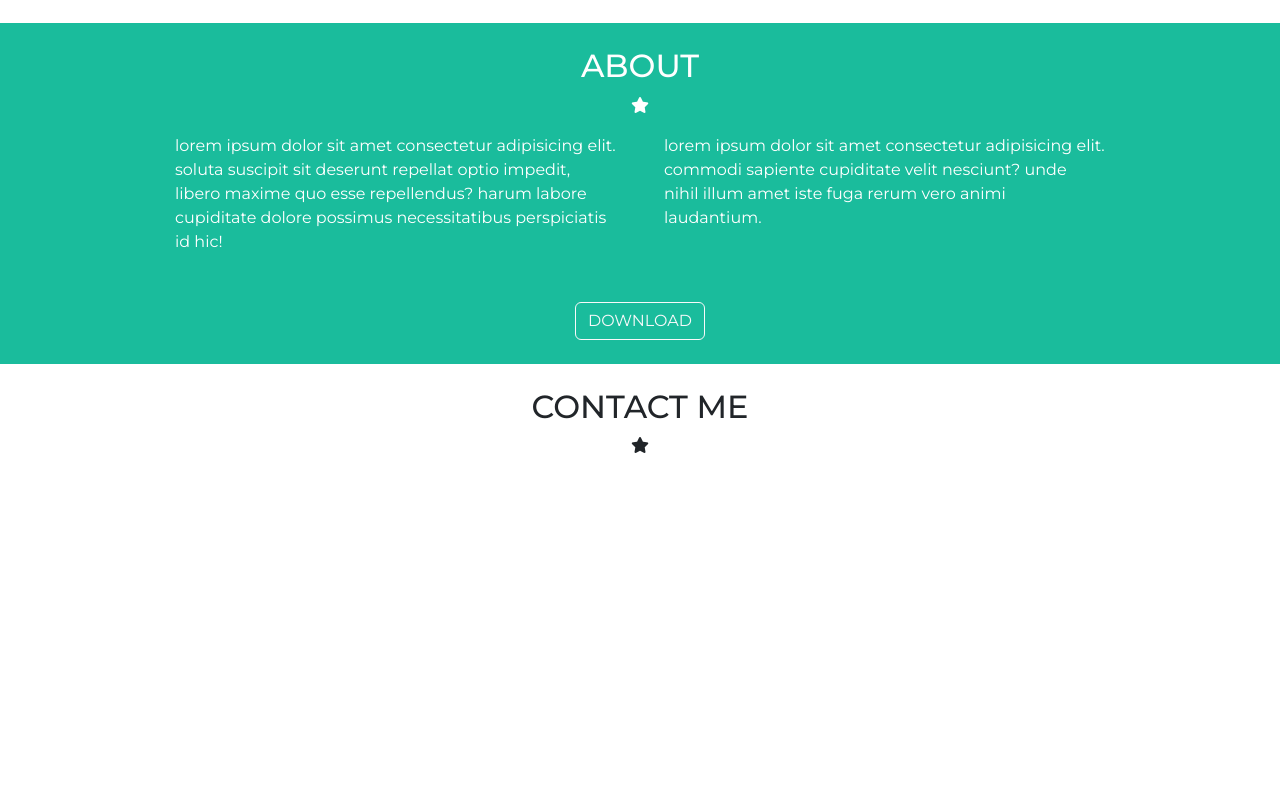
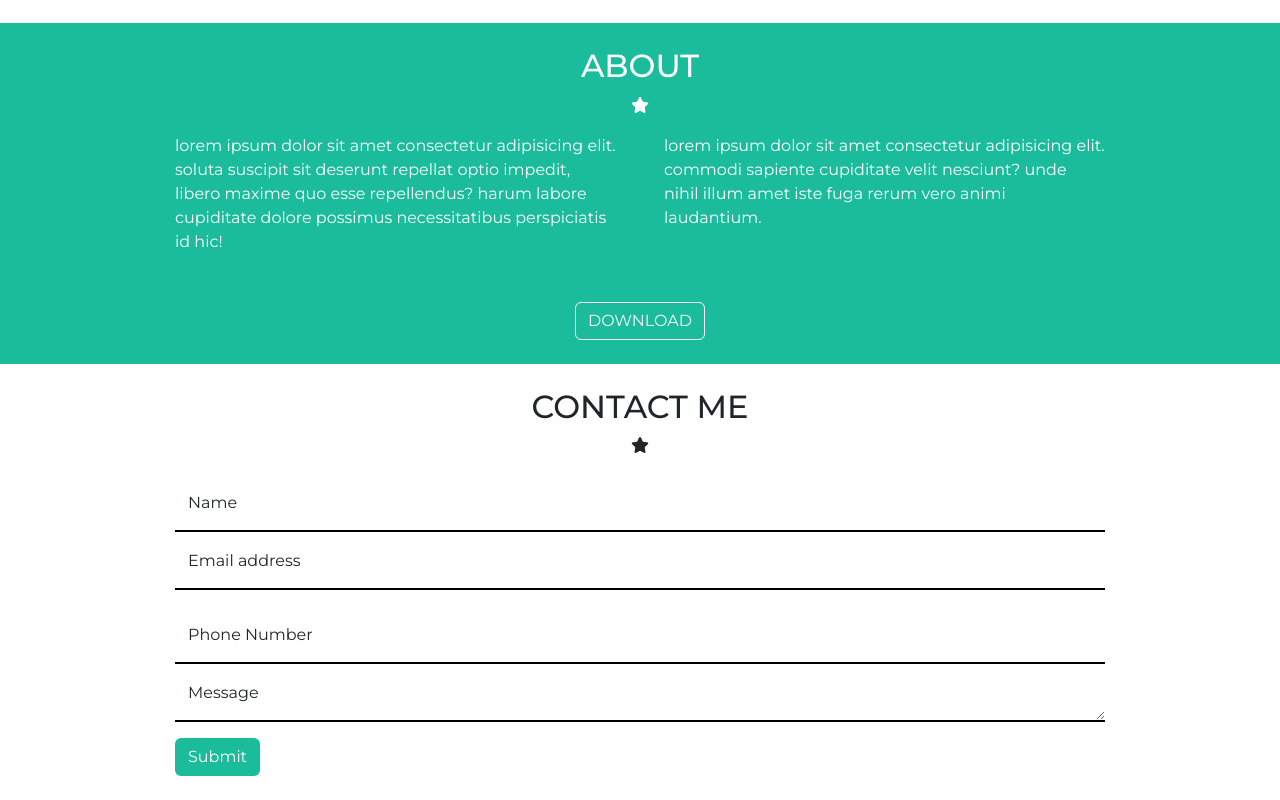
Before and after one commit to Andrea-Baggio/html-css-bootstrap-freelancer, a plain HTML site: page index.html in a window 1280 px wide. Shown: the part 1009-1809 px from the top of the page. Before the commit the page ends 1507 px from the top, so only its background shows below. Drawn offline with nearby package versions, Linux system fonts and the light colour scheme.

Commit message:
manca il footer

```diff
--- a/css/style.css
+++ b/css/style.css
@@ -31,3 +31,20 @@ a {
         font-size: 12px;
     }
 }
+
+.form-control {
+    border: none;
+    border-bottom: 2px solid black;
+    border-radius: 0;
+}
+
+.form-control:focus {
+    border: none;
+    border-bottom: 2px solid black;
+    box-shadow: none;
+}
+
+.btn-bg {
+    background-color: rgb(26, 188, 156);
+    color: white;
+}
--- a/index.html
+++ b/index.html
@@ -129,15 +129,34 @@
 		</div>
 	</section>
 
-    <section class="contact py-4 text-uppercase">
+    <section class="contact py-4">
 		<div class="container text-center">
 			<div class="col-10 mx-auto">
-				<h2>Contact me</h2>
+				<h2 class="text-center text-uppercase">Contact me</h2>
 				<div class="col-4 star d-inline-block pb-3">
                     <i class="fa-solid fa-star"></i>
                 </div>
 
-				<!-- form -->
+
+                <div class="form-floating">
+                    <input type="text" class="form-control" placeholder="First name">
+                    <label for="floatingtext">Name</label>
+                </div>
+                <div class="form-floating mb-3">
+                    <input type="email" class="form-control" id="floatingInput" placeholder="name@example.com">
+                    <label for="floatingInput">Email address</label>
+                </div>
+                <div class="form-floating">
+                    <input type="tel" class="form-control" placeholder="Phone Number">
+                    <label for="floatingPassword">Phone Number</label>
+                </div>
+                <div class="form-floating">
+                    <textarea class="form-control" placeholder="Message" id="floatingTextarea"></textarea>
+                    <label for="floatingTextarea">Message</label>
+                </div>
+                <div class="text-start mt-3">
+                    <button type="submit" class="btn btn-bg">Submit</button>
+                </div>
 			</div>
 		</div>
 	</section>
```
